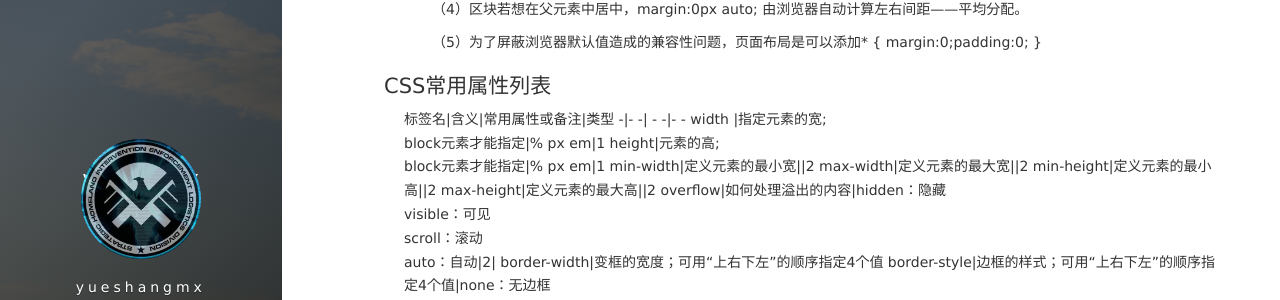
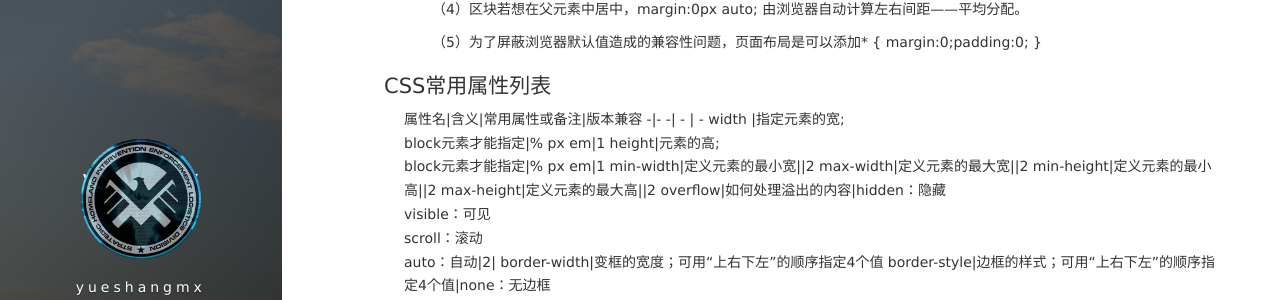
Before and after one commit to yueshangmx/yueshangmx.github.io, a Jekyll site: the page built from _posts/2017-08-03-CSS常用属性列表.md, in a window 1280 px wide and 900 px high, scrolled down 697 px. Shown: the part 149-449 px from the top of the window. Built offline with Jekyll 4.4.1, drawn with Linux system fonts in a browser that asks for light colours; nearby versions of some CDN libraries; comment, search, counter and statistics services are not loaded.

Commit message:
update 2017-10-17 19:00

```diff
--- a/_posts/2017-08-03-CSS常用属性列表.md
+++ b/_posts/2017-08-03-CSS常用属性列表.md
@@ -24,8 +24,8 @@ tags: 笔记
 &emsp;&emsp;（5）为了屏蔽浏览器默认值造成的兼容性问题，页面布局是可以添加* { margin:0;padding:0; }
 
 ## CSS常用属性列表
-标签名|含义|常用属性或备注|类型
-     -|-  -| -     -|- -
+属性名|含义|常用属性或备注|版本兼容
+     -|-  -| - | -
 width |指定元素的宽;<br>block元素才能指定|% px em|1
 height|元素的高;<br>block元素才能指定|% px em|1
 min-width|定义元素的最小宽||2
```
